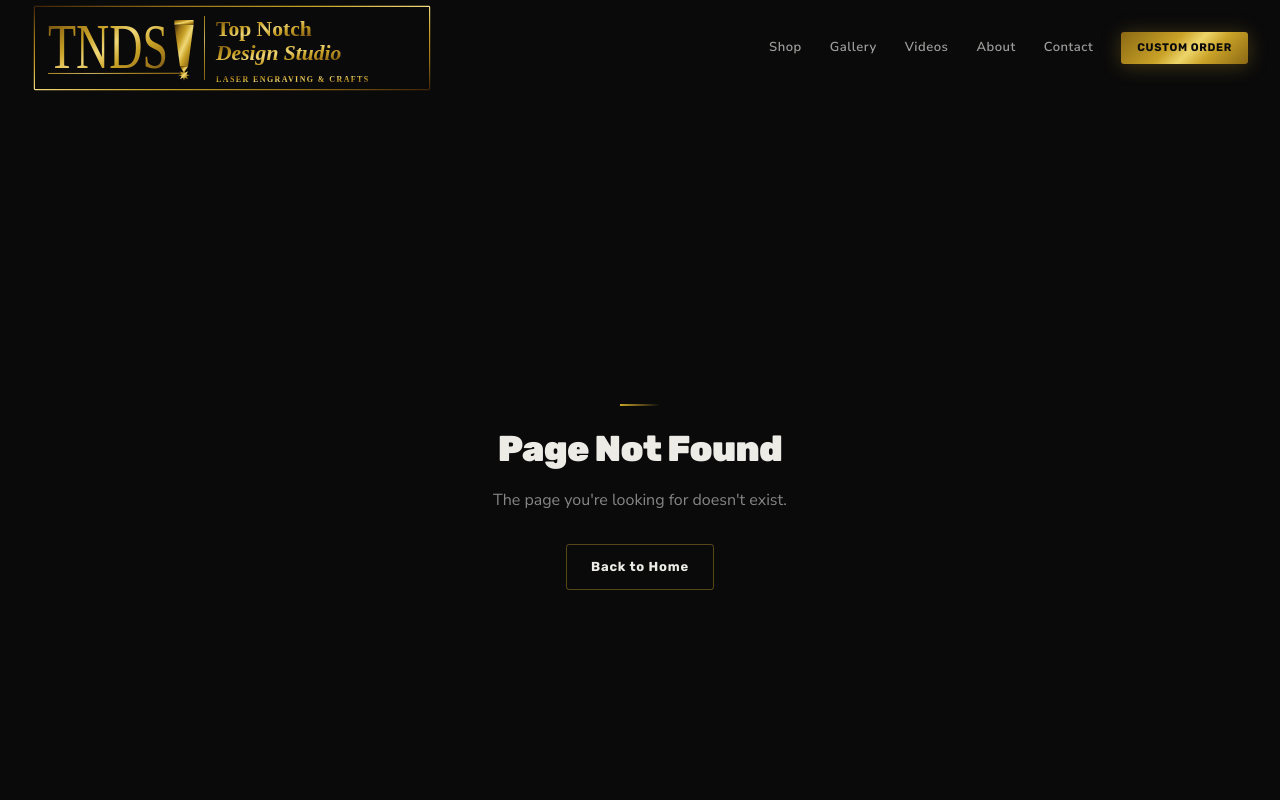
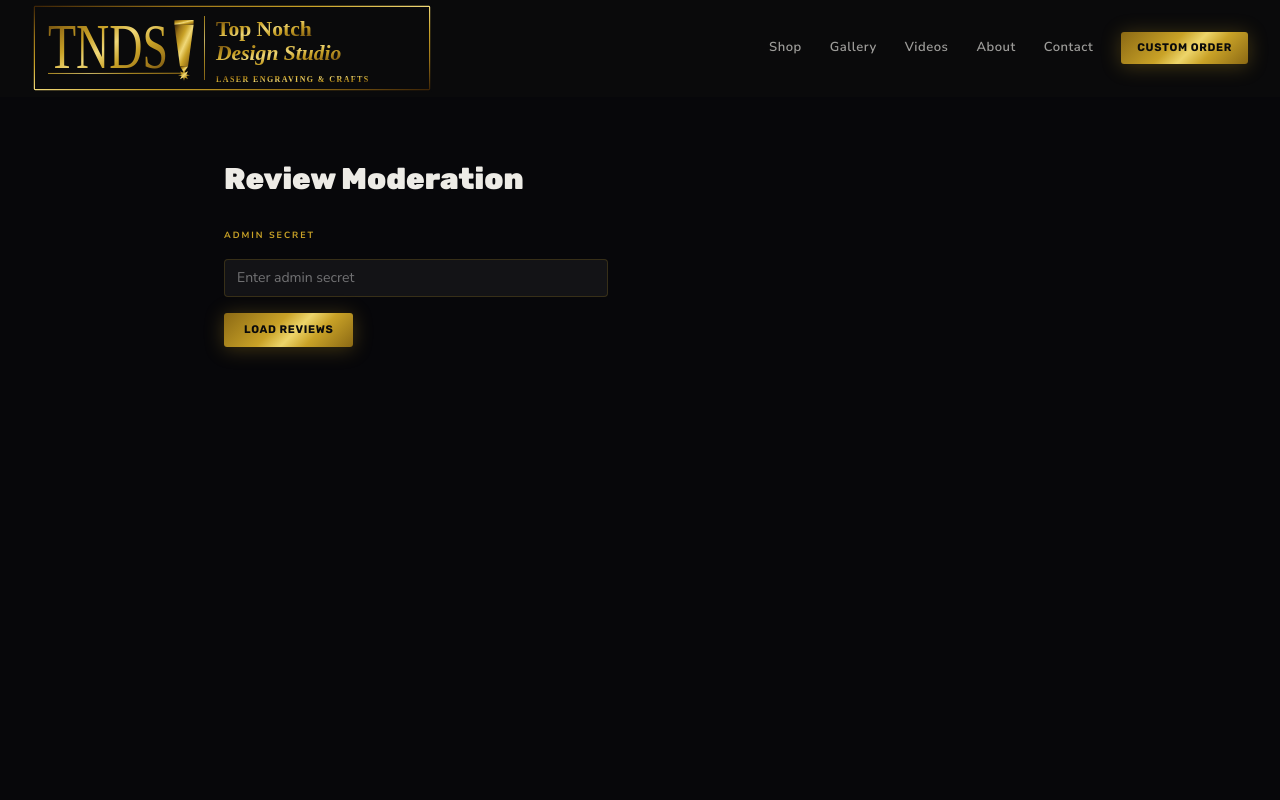
Before and after one commit to tndslaserengraving-git/shopify_site, a Next.js app: page /admin/reviews in a window 1280 px wide. Before the commit this address had no page. Shown: the top 800 px of the page. Built offline with nearby package versions, Linux system fonts and the light colour scheme; a web font is replaced by a local one.

Commit message:
feat: add admin review moderation page

```diff
--- /dev/null
+++ b/app/admin/reviews/page.tsx
@@ -0,0 +1,142 @@
+'use client';
+import { useState } from 'react';
+import type { Review } from '@/lib/types';
+
+export default function AdminReviewsPage() {
+  const [secret, setSecret] = useState('');
+  const [authed, setAuthed] = useState(false);
+  const [reviews, setReviews] = useState<Review[]>([]);
+  const [loading, setLoading] = useState(false);
+  const [error, setError] = useState('');
+
+  async function fetchReviews(adminSecret: string) {
+    setLoading(true);
+    setError('');
+    try {
+      const res = await fetch('/api/admin/reviews', {
+        headers: { Authorization: `Bearer ${adminSecret}` },
+      });
+      if (res.status === 401) {
+        setError('Incorrect secret.');
+        setLoading(false);
+        return;
+      }
+      const data = await res.json();
+      setReviews(data);
+      setAuthed(true);
+    } catch {
+      setError('Failed to fetch reviews.');
+    } finally {
+      setLoading(false);
+    }
+  }
+
+  async function handleAction(id: string, action: 'approve' | 'reject') {
+    const res = await fetch(`/api/admin/reviews/${id}`, {
+      method: 'POST',
+      headers: {
+        'Content-Type': 'application/json',
+        Authorization: `Bearer ${secret}`,
+      },
+      body: JSON.stringify({ action }),
+    });
+    if (res.ok) {
+      setReviews((prev) => prev.filter((r) => r.id !== id));
+    }
+  }
+
+  return (
+    <div style={{ background: '#07070A', minHeight: '100vh' }}>
+      <div className="max-w-4xl mx-auto px-4 sm:px-6 lg:px-8 py-16">
+        <h1 className="font-heading text-3xl font-black text-brand-text mb-8">
+          Review Moderation
+        </h1>
+
+        {!authed ? (
+          <form
+            onSubmit={(e) => {
+              e.preventDefault();
+              fetchReviews(secret);
+            }}
+            className="flex flex-col gap-4 max-w-sm"
+          >
+            <label className="tac-label" style={{ fontSize: 9 }}>ADMIN SECRET</label>
+            <input
+              type="password"
+              required
+              value={secret}
+              onChange={(e) => setSecret(e.target.value)}
+              className="font-body text-sm text-white/80"
+              style={{
+                background: 'rgba(255,255,255,0.05)',
+                border: '1px solid rgba(201,162,39,0.2)',
+                borderRadius: 4,
+                padding: '8px 12px',
+              }}
+              placeholder="Enter admin secret"
+            />
+            {error && <p className="font-body text-sm" style={{ color: '#f87171' }}>{error}</p>}
+            <button
+              type="submit"
+              disabled={loading}
+              className="btn-gold w-fit"
+              style={{ padding: '9px 20px', fontSize: 11 }}
+            >
+              {loading ? 'LOADING…' : 'LOAD REVIEWS'}
+            </button>
+          </form>
+        ) : reviews.length === 0 ? (
+          <p className="font-body text-white/40">No reviews pending moderation.</p>
+        ) : (
+          <div className="flex flex-col gap-5">
+            {reviews.map((review) => (
+              <div
+                key={review.id}
+                style={{
+                  border: '1px solid rgba(201,162,39,0.15)',
+                  borderRadius: 6,
+                  padding: '16px 20px',
+                  background: 'rgba(255,255,255,0.02)',
+                }}
+              >
+                <div className="flex items-center gap-3 mb-1">
+                  <span style={{ color: '#C9A227', fontSize: 14 }}>
+                    {'★'.repeat(review.rating)}{'☆'.repeat(5 - review.rating)}
+                  </span>
+                  <span className="font-body text-white/40 text-xs">{review.product_handle}</span>
+                </div>
+                <p className="font-body text-white/80 mb-1">{review.body}</p>
+                <p className="font-body text-white/40 text-sm mb-4">&mdash; {review.author_name}</p>
+                <div className="flex gap-3">
+                  <button
+                    onClick={() => handleAction(review.id, 'approve')}
+                    className="btn-gold"
+                    style={{ padding: '6px 14px', fontSize: 10 }}
+                  >
+                    APPROVE
+                  </button>
+                  <button
+                    onClick={() => handleAction(review.id, 'reject')}
+                    style={{
+                      padding: '6px 14px',
+                      fontSize: 10,
+                      background: 'rgba(255,255,255,0.05)',
+                      border: '1px solid rgba(255,255,255,0.1)',
+                      borderRadius: 4,
+                      color: 'rgba(255,255,255,0.4)',
+                      fontFamily: 'inherit',
+                      letterSpacing: '0.05em',
+                      cursor: 'pointer',
+                    }}
+                  >
+                    REJECT
+                  </button>
+                </div>
+              </div>
+            ))}
+          </div>
+        )}
+      </div>
+    </div>
+  );
+}
```
